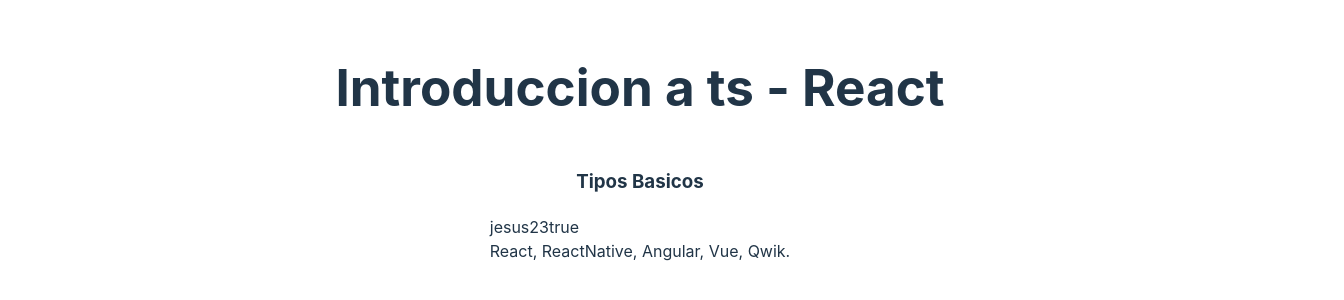
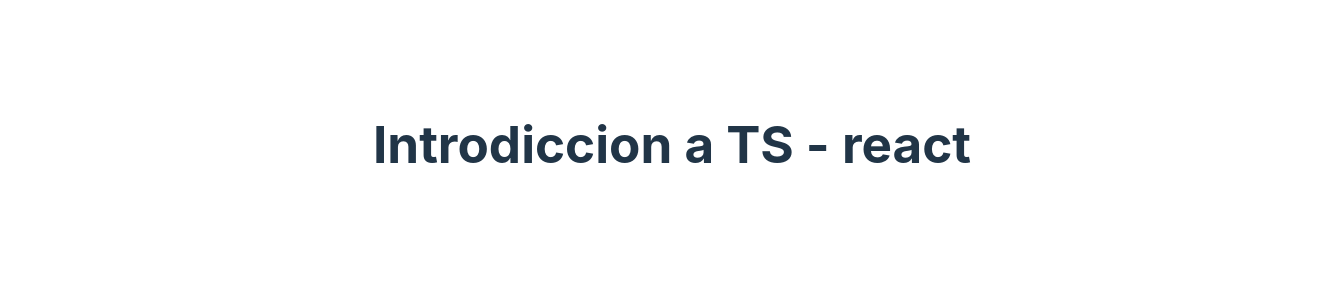
Before and after one commit to jesusADR/practicas_ReactName, a React (Vite) app: page / in a window 1280 px wide. Shown: the part 256-556 px from the top of the page, 1344 px wide, since content can reach past the window. Built offline with nearby package versions, Linux system fonts and the light colour scheme.

Commit message:
reprueba

```diff
--- a/package.json
+++ b/package.json
@@ -1,5 +1,5 @@
 {
-  "name": "react-empezando",
+  "name": "01-react-empezando",
   "private": true,
   "version": "0.0.0",
   "type": "module",
--- a/src/App.tsx
+++ b/src/App.tsx
@@ -1,19 +1,12 @@
-import { BasicTypes } from "./typescript"
+
+import './App.css'
 
 function App() {
 
-
-
   return (
-    <>
-      <main>
-        <h1>Introduccion a ts - React</h1>
-
-          {/* a */}
-          <BasicTypes/>
-
-      </main>
-    </>
+    <main>
+      <h1>Introdiccion a TS - react</h1>
+    </main>
   )
 }
 
--- a/src/index.css
+++ b/src/index.css
@@ -78,5 +78,4 @@
 input{
   margin-bottom: 10px;
   padding: 5px;
-
 }
--- a/src/typescript/basictype.tsx
+++ /dev/null
@@ -1,23 +0,0 @@
-
-
-export const BasicTypes = () =>{
-
-    const name : string = 'jesus';
-    const age : number = 23;
-    const isActive : boolean = true;
-
-    const powers : string[] = ['React','ReactNative','Angular','Vue','Qwik.'];
-
-
-
-    return(
-       <>
-        <h3>Tipos Basicos</h3>
-        {name}{age}{isActive ? 'true':'false'}
-        <br />
-
-        {powers.join(', ')}
-
-       </>
-    )
-}
--- a/src/typescript/index.ts
+++ /dev/null
@@ -1,3 +0,0 @@
-
-
-export * from './basictype';
```
Also changed, not shown: 1 other file (tests, documents, lock files or other folders).
